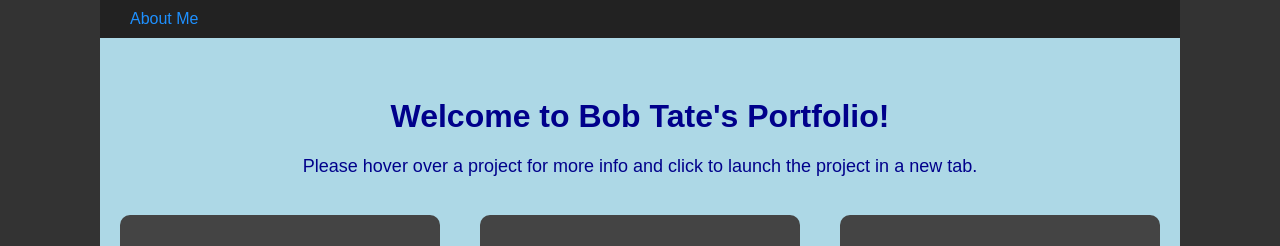
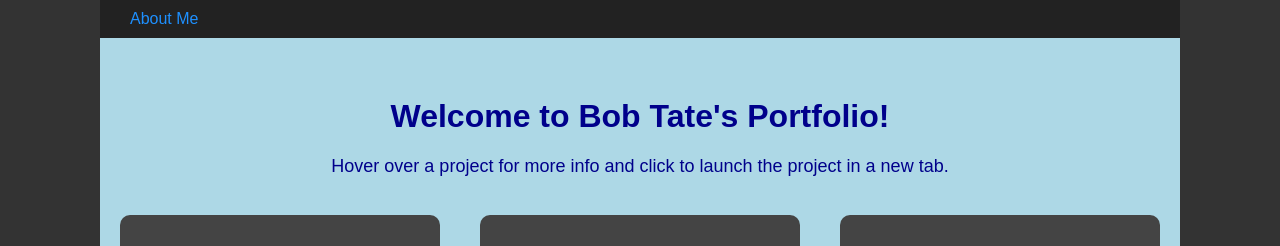
Before and after one commit to Btate712/Portfolio, a React (Create React App) app: page / in a window 1280 px wide. Shown: the top 246 px of the page. Built offline with nearby package versions, Linux system fonts and the light colour scheme.

Commit message:
Cleaned up language in Welcome component

```diff
--- a/src/components/Welcome.js
+++ b/src/components/Welcome.js
@@ -5,7 +5,7 @@ const Welcome = ({ isMobile }) => {
   return(
     <div className="Welcome" >
       <h1>Welcome to Bob Tate's Portfolio!</h1>
-      <p>Please { isMobile ? "click on" : "hover over" } a project for more info and click { isMobile ? "the launch button" : ""} to launch the project in a new tab.</p>
+      <p>{ isMobile ? "Click on" : "Hover over" } a project for more info and click { isMobile ? "the launch button" : ""} to launch the project in a new tab.</p>
     </div>
   )
 }
```
